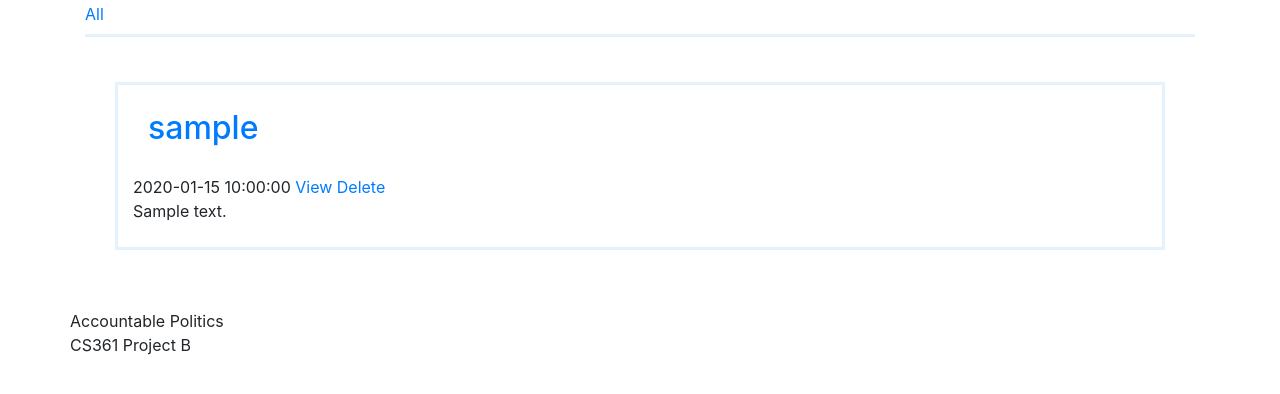
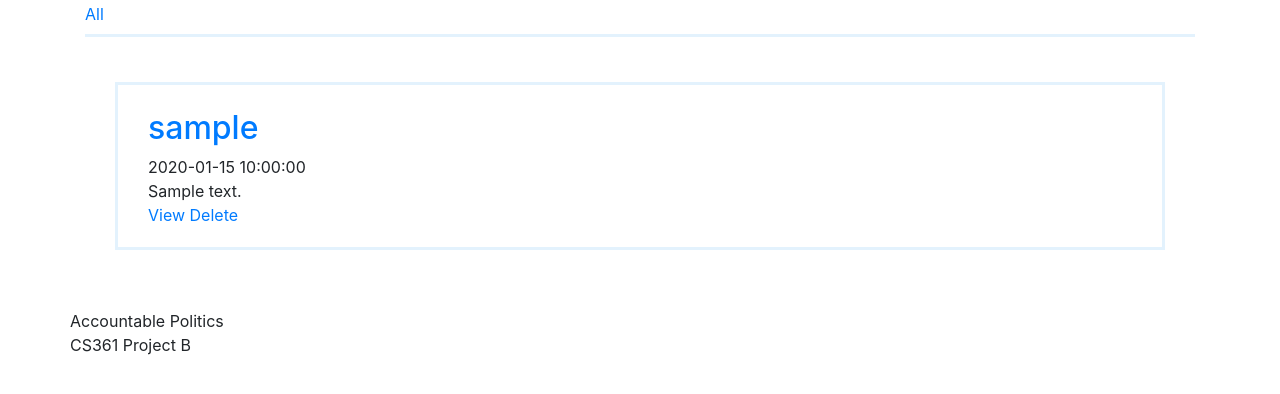
Before and after one commit to mattdmayberry/Accountable-Politics---Social-Network, a Python web app: template templates/stream.html in a window 1280 px wide. Shown: the part 254-648 px from the top of the page. Run offline with Jinja, Linux system fonts and the light colour scheme; the template is opened without the code that fills it: most values are stand-ins (such as "Sample title", 1, 10 or a date in 2020); some libraries are stand-ins or nearby versions.

Commit message:
Cleaned up stream post container

```diff
--- a/templates/stream.html
+++ b/templates/stream.html
@@ -9,15 +9,15 @@
                 <h2>
                     <a href="{{ url_for('stream', username=post.user.username) }}">{{ post.user.username }}</a>
                 </h2>
+                <i class="clock"></i><time data-time="{{ post.timestamp }}" class="distime" datetime="{{
+                    post.timestamp.strftime('%Y-%m-%d %H:%M:%S') }}">{{ post.timestamp.strftime('%Y-%m-%d %H:%M:%S') }}</time>
+                <div class="post">
+                    {{ post.content }}
+                    <br>
+                    <a href="{{ url_for('view_post', post_id=post.id) }}" class="view">View</a>
+                    <a href="{{ url_for('delete_post', post_id=post.id) }}" class="delete">Delete</a>
+                <br>
             </div>
-            <i class="clock"></i><time data-time="{{ post.timestamp }}" class="distime" datetime="{{
-                post.timestamp.strftime('%Y-%m-%d %H:%M:%S') }}">{{ post.timestamp.strftime('%Y-%m-%d %H:%M:%S') }}</time>
-            <a href="{{ url_for('view_post', post_id=post.id) }}" class="view">View</a>
-            <a href="{{ url_for('delete_post', post_id=post.id) }}" class="view">Delete</a>
-            <div class="post">
-                {{ post.content }}
-            </div>
-            <br>
         </article>
     </div>
     <br>
```
